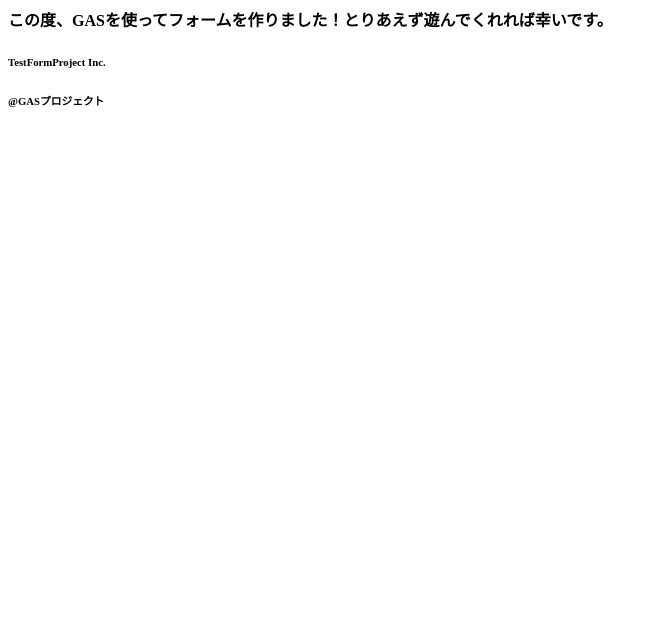
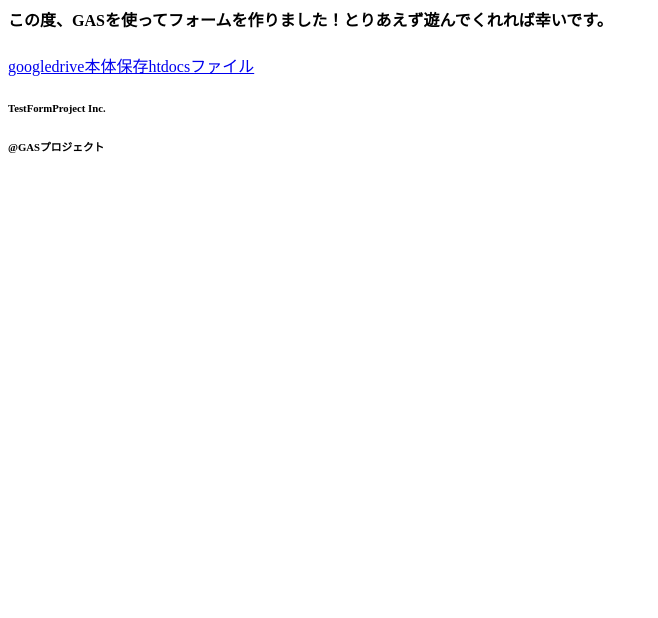
Before and after one commit to azureftmin/fewrufherufiherufherfnesjkfuisduiffhuiefheruhefsuisdjjseudhufhweufewurfheufheruwryfherfuwerufe, a plain HTML site: page index.html in a window 1280 px wide. Shown: the part 182-800 px from the top of the page, without its empty margins (0-658 px from the left). Drawn offline with Linux system fonts and the light colour scheme.

Commit message:
Update index.html

```diff
--- a/index.html
+++ b/index.html
@@ -26,6 +26,7 @@
 </body>
 <h1>通知</h1>
 <h4>この度、GASを使ってフォームを作りました！とりあえず遊んでくれれば幸いです。</h4>
+<a href="https://drive.google.com/file/d/1UHf2U6U-u2ByH4eTORJkXd6HxufL6Fud/view?usp=drive_link">googledrive本体保存htdocsファイル</a>
 <h6>TestFormProject Inc.</h6>
 </html>
 <html>
```
